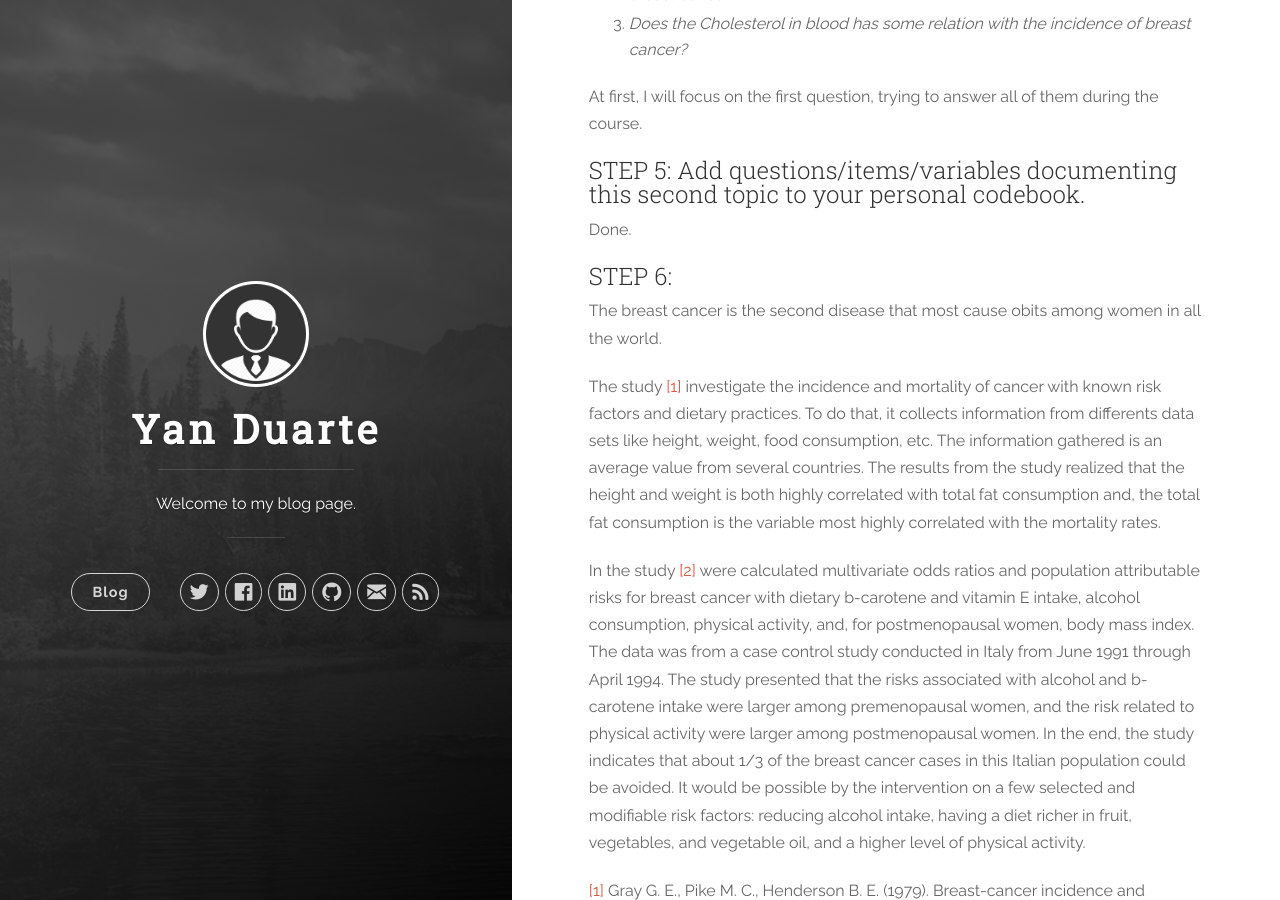
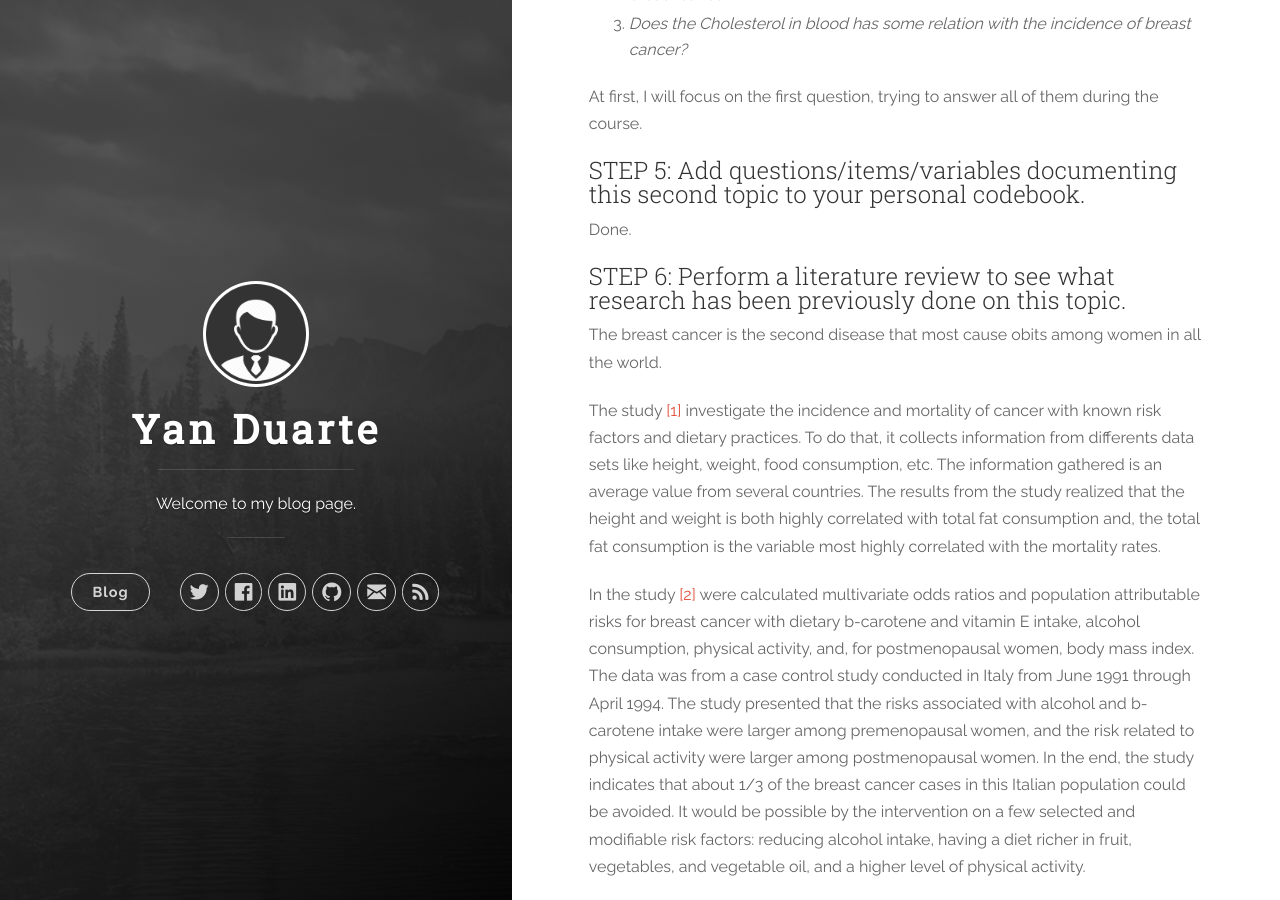
Before and after one commit to yan-duarte/yan-duarte.github.io, a Jekyll site: the page built from _posts/2016-01-08-welcome-to-jekyll.markdown, in a window 1280 px wide and 900 px high, scrolled down 1898 px. Built offline with Jekyll 4.4.1, drawn with Linux system fonts in a browser that asks for light colours; nearby versions of some CDN libraries.

Commit message:
Updated 2016-01-08-welcome-to-jekyll.markdown

```diff
--- a/_posts/2016-01-08-welcome-to-jekyll.markdown
+++ b/_posts/2016-01-08-welcome-to-jekyll.markdown
@@ -46,7 +46,7 @@ At first, I will focus on the first question, trying to answer all of them durin
 ## STEP 5: Add questions/items/variables documenting this second topic to your personal codebook.
 Done.
 
-## STEP 6:
+## STEP 6: Perform a literature review to see what research has been previously done on this topic.
 
 The breast cancer is the second disease that most cause obits among women in all the world.
 
```
